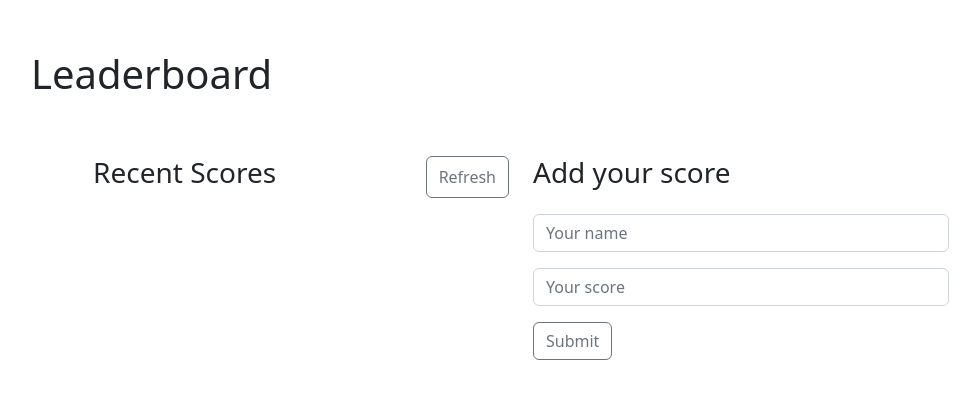
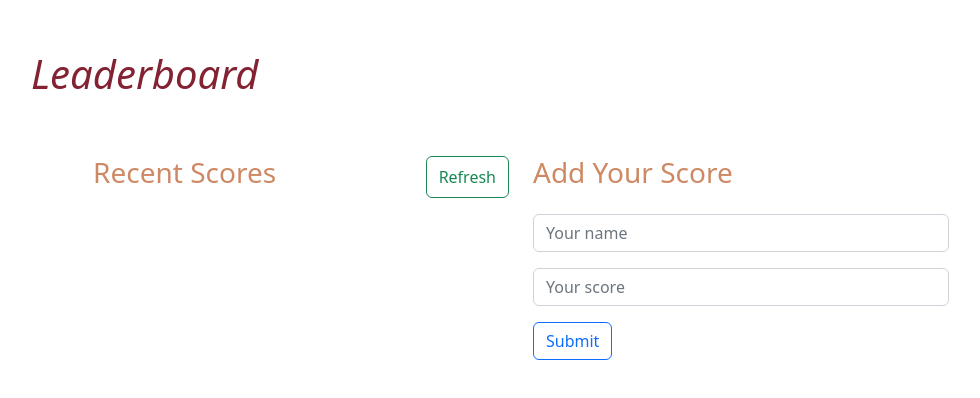
Before and after one commit to MAleemH/Leaderboard, a website built with webpack: page src/index.html in a window 1280 px wide. Shown: the whole page, without its empty margins (119-1099 px from the left). Built offline with nearby package versions, Linux system fonts and the light colour scheme; no server answers.

Commit message:
added css for main page

```diff
--- a/src/index.css
+++ b/src/index.css
@@ -1,5 +1,11 @@
 header {
+  font-style: italic;
+  color: #832232;
   padding: 50px 150px 0 150px;
+}
+
+h3 {
+  color: #CE8964;
 }
 
 main {
--- a/src/index.html
+++ b/src/index.html
@@ -24,7 +24,7 @@
 
                 <div class="refresh-score-section">
                     <h3>Recent Scores</h3>
-                    <button id="refreshButton" type="button" class="btn btn-outline-secondary">Refresh</button>
+                    <button id="refreshButton" type="button" class="btn btn-outline-success">Refresh</button>
                 </div>
 
                 <div>
@@ -37,7 +37,7 @@
             <!-- second column -->
             <div class="col-6 d-flex flex-column gap-3">
 
-                <h3>Add your score</h3>
+                <h3>Add Your Score</h3>
 
                 <form id="formData">
 
@@ -45,7 +45,7 @@
 
                     <input id="scoreInput" class="form-control mb-3" type="text" placeholder="Your score">
 
-                    <button id="formButton" type="button" class="btn btn-outline-secondary">Submit</button>
+                    <button id="formButton" type="button" class="btn btn-outline-primary">Submit</button>
 
                 </form>
 
```
Also changed, not shown: dist/index.html, dist/main.bundle.js.
